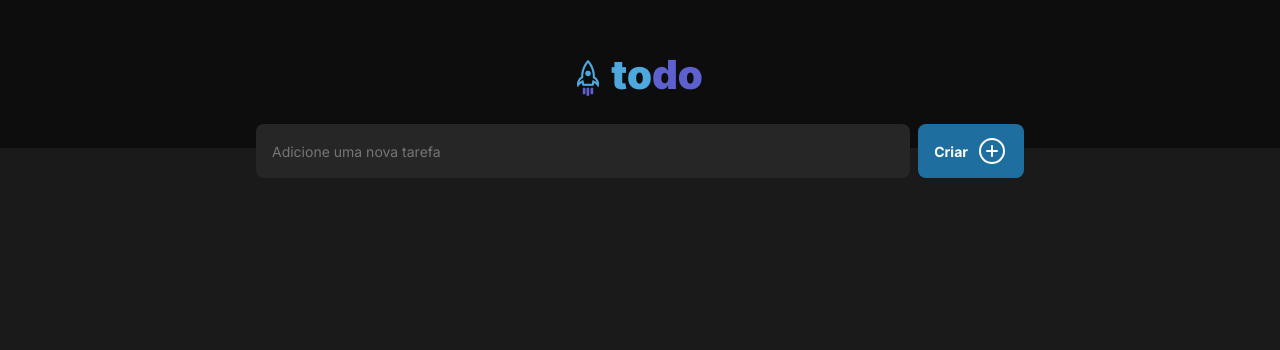
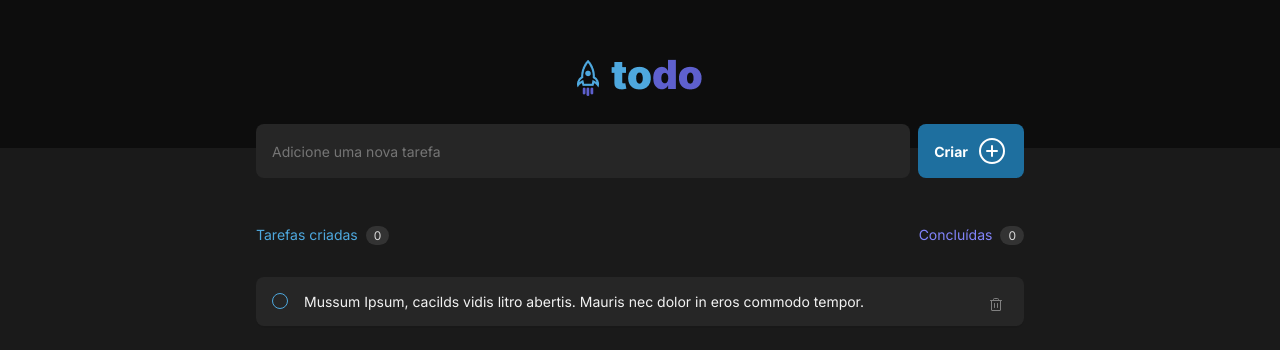
Before and after one commit to KassiaMabily/IgniteToDo, a React (Vite) app: page / in a window 1280 px wide. Shown: the top 350 px of the page. Built offline with nearby package versions, Linux system fonts and the light colour scheme.

Commit message:
Style task component

```diff
--- a/src/App.module.css
+++ b/src/App.module.css
@@ -48,9 +48,49 @@
   background-color: var(--blue);
 }
 
+.container {
+  margin-top: 3rem;
+}
+
+.container .header {
+  display: flex;
+  align-items: center;
+  justify-content: space-between;
+}
+
+.container .header div {
+  display: flex;
+  gap: 0.5rem;
+}
+
+.container .header div span:last-child {
+  background-color: var(--gray-400);
+  color: var(--gray-200);
+  padding: 0 0.5rem;
+  font-size: 0.75rem;
+  line-height: 1.6;
+  border-radius: 999px;
+}
+
+.newTask {
+  color: var(--blue)
+}
+
+.completedTask {
+  color: var(--purple);
+}
+
+.content {
+  margin: 2rem 0;
+}
+
 @media (max-width: 768px) {
   .wrapper {
     padding: 0 2rem;
+  }
+
+  .container {
+    margin-top: 1rem;
   }
 }
 
@@ -58,4 +98,8 @@
   .wrapper {
     padding: 0 8rem;
   }
+
+  .container {
+    margin-top: 2rem;
+  }
 }
--- a/src/App.tsx
+++ b/src/App.tsx
@@ -2,8 +2,19 @@ import './global.css';
 import styles from './App.module.css';
 import { Header } from './components/Header';
 import { PlusCircle } from 'phosphor-react';
+import { EmptyToDo } from './components/EmptyToDo';
+import { Task } from './components/Task';
 
 function App() {
+
+  const data: ITask = {
+    id: 'fsdf',
+    content: 'Mussum Ipsum, cacilds vidis litro abertis. Mauris nec dolor in eros commodo tempor.',
+    isCompleted: false,
+    createdAt: new Date(),
+    updatedAt: new Date()
+  }
+
   return (
     <div>
       <Header />
@@ -19,6 +30,24 @@ function App() {
             <PlusCircle size={32} />
           </button>
         </form>
+
+        <div className={styles.container}>
+          <div className={styles.header}>
+            <div>
+              <span className={styles.newTask}>Tarefas criadas</span>
+              <span>0</span>
+            </div>
+
+            <div>
+              <span className={styles.completedTask}>Concluídas</span>
+              <span>0</span>
+            </div>
+          </div>
+
+          <div className={styles.content}>
+            <Task task={data} />
+          </div>
+        </div>
       </div>
     </div>
   )
--- /dev/null
+++ b/src/components/EmptyToDo.module.css
@@ -0,0 +1,27 @@
+.container {
+  border-radius: 8px;
+  border-top: 1px solid var(--gray-400);
+  padding: 3rem 0;
+
+  display: flex;
+  flex-direction: column;
+  align-items: center;
+  justify-content: center;
+
+  gap: 1rem;
+}
+
+.container img {
+  width: 56px;
+  height: 56px;
+}
+
+.container h1 {
+  font-size: 1rem !important;
+  font-weight: bold;
+}
+
+.container h2 {
+  font-size: 1rem !important;
+  font-weight: 400;
+}
--- /dev/null
+++ b/src/components/EmptyToDo.tsx
@@ -0,0 +1,14 @@
+import styles from './EmptyToDo.module.css';
+import clipboardImage from '../assets/Clipboard.png';
+
+export function EmptyToDo() {
+  return (
+    <div className={styles.container}>
+      <img src={clipboardImage} alt={"Icone de clipboard"} />
+      <div>
+        <h1>Você ainda não tem tarefas cadastradas</h1>
+        <h2>Crie tarefas e organize seus itens a fazer</h2>
+      </div>
+    </div>
+  )
+}
--- /dev/null
+++ b/src/components/Task.module.css
@@ -0,0 +1,79 @@
+.task {
+  position: relative;
+  display: flex;
+  flex-direction: row;
+  flex: 1;
+  color: var(--gray-100);
+  padding: 1rem;
+  background: var(--gray-500);
+
+  border-radius: 8px;
+
+  align-items: flex-start;
+
+  box-shadow: 0px 2px rgba(0, 0, 0, 0.06);
+}
+
+.task.isActive {
+  box-shadow: none;
+}
+
+.task input[type="radio"]{
+  appearance: none;
+  border: 1px solid var(--blue);
+  width: 1rem;
+  height: 1rem;
+  content: none;
+  outline: none;
+  margin: 0;
+  border-radius: 50%;
+  margin-right: 1rem;
+  cursor: pointer;
+}
+
+.task input[type="radio"]:checked {
+  appearance: none;
+  outline: none;
+  padding: 0;
+  content: none;
+  border: none;
+}
+
+.task input[type="radio"]:checked::before{
+  position: absolute;
+  color: var(--white) !important;
+  content: "\00A0\2713\00A0" !important;
+  background-color: var(--purple);
+  font-weight: normal;
+  font-size: 0.75rem;
+  padding: 0.125rem;
+  border-radius: 50%;
+}
+
+.task p.isActive {
+  text-decoration: line-through;
+}
+
+
+.task button {
+  position: absolute;
+  right: 1rem;
+  top: 1rem;
+  border: none;
+  border-radius: 4px;
+  cursor: pointer;
+
+  padding: 4px;
+
+  background: transparent;
+  color: var(--gray-300);
+
+  line-height: 0;
+
+  transition: background-color 0.1s;
+}
+
+.task button:hover {
+  background: var(--gray-400);
+  color: var(--red);
+}
--- /dev/null
+++ b/src/components/Task.tsx
@@ -0,0 +1,18 @@
+import { Trash } from 'phosphor-react';
+import styles from './Task.module.css';
+
+interface TaskProps {
+  task: ITask;
+}
+
+export function Task({ task }: TaskProps) {
+  return (
+    <div key={task.id} className={styles.task}>
+      <input type="radio" name="task" checked={task.isCompleted}/>
+      <p className={task.isCompleted ? styles.isActive : ""}>{task.content}</p>
+      <button>
+        <Trash size={16}/>
+      </button>
+    </div>
+  )
+}
```
Also changed, not shown: src/types/interfaces.d.ts (added, +7 -0 lines), src/assets/Clipboard.png (added).
